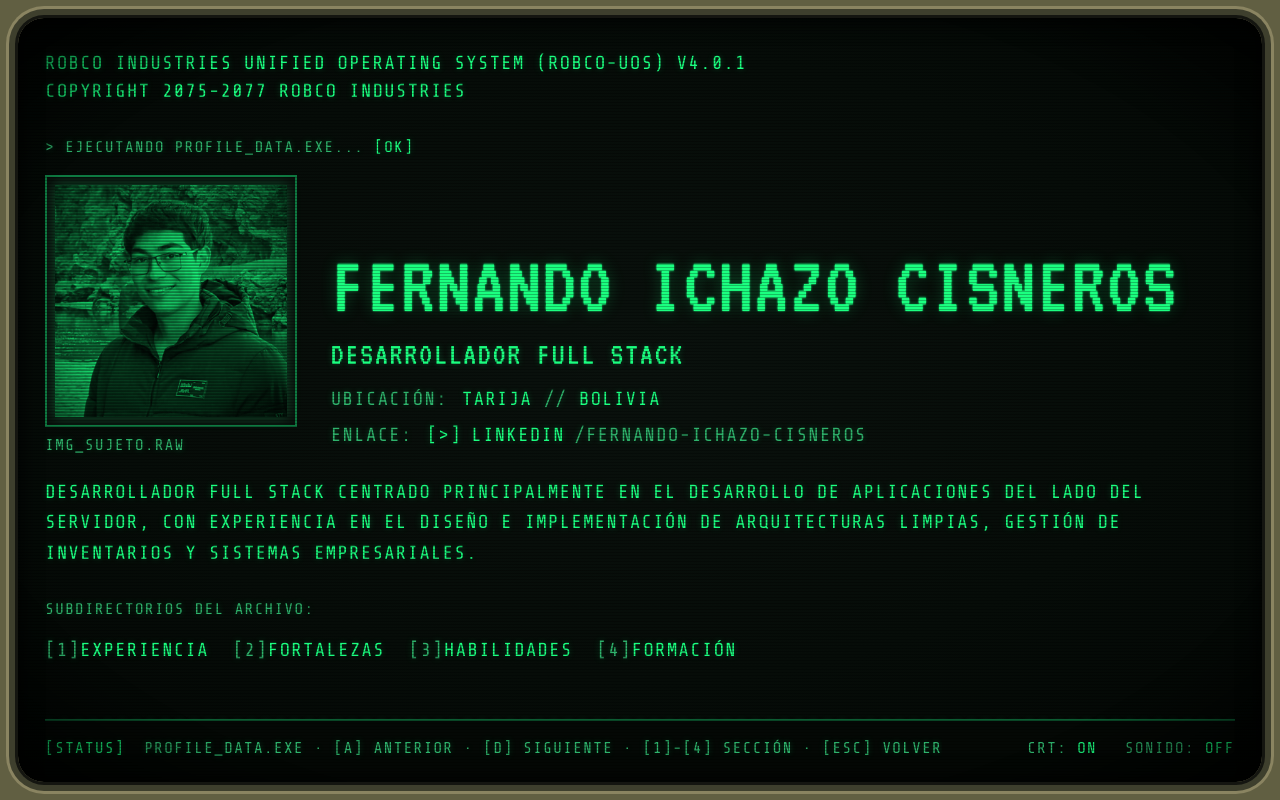
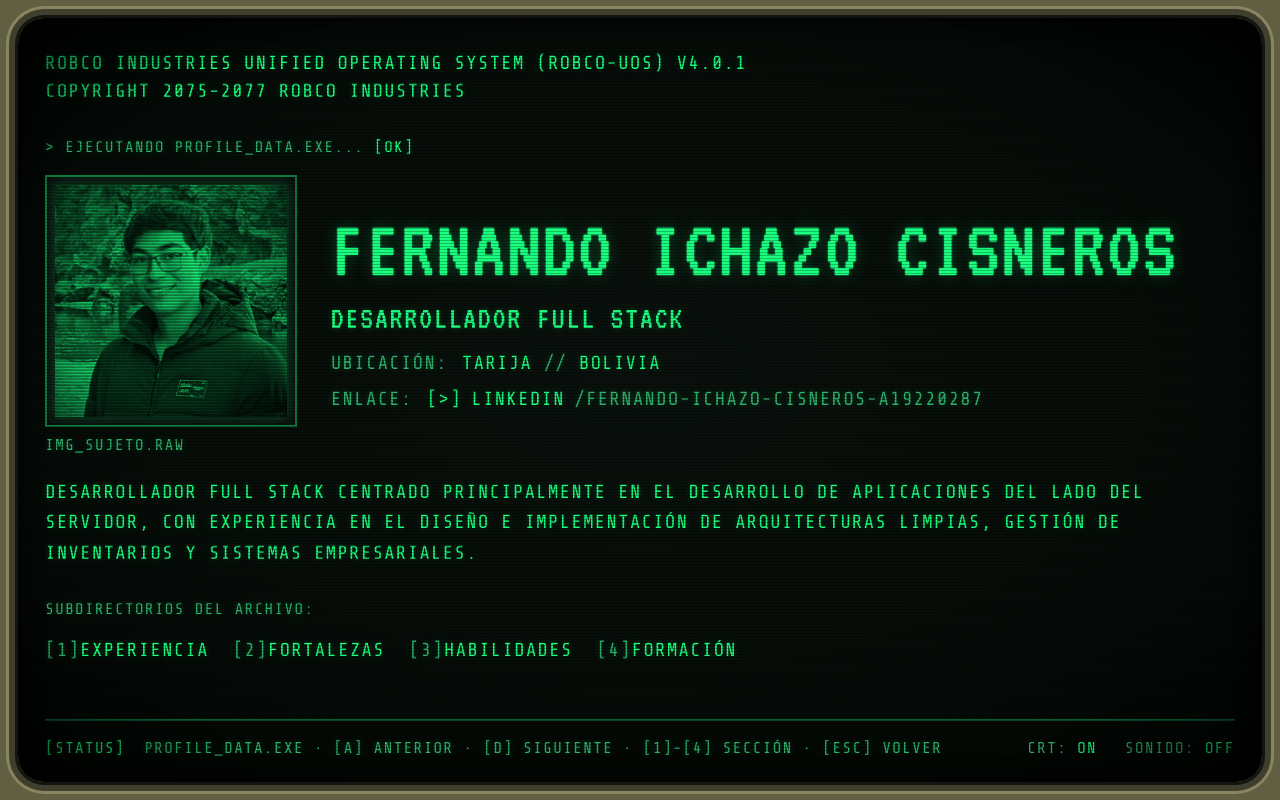
Before and after one commit to fernandoichazo/fernandoichazo.github.io, an Astro site: page /perfil in a window 1280 px wide. Built offline with nearby package versions, Linux system fonts and the light colour scheme; Astro itself is replaced by a stand-in of ours; a web font is replaced by a local one.

Commit message:
refactor: changing linkedin url

```diff
--- a/src/components/perfil/ProfileIdentity.astro
+++ b/src/components/perfil/ProfileIdentity.astro
@@ -60,7 +60,7 @@ const { personal, foto, file } = Astro.props;
   .dossier {
     display: grid;
     grid-template-columns: auto 1fr;
-    align-items: end;
+    align-items: center;
     gap: clamp(1rem, 0.5rem + 2vw, 2.5rem);
     width: 100%;
     margin-top: 1rem;
--- a/src/data/perfil/personal.json
+++ b/src/data/perfil/personal.json
@@ -7,8 +7,8 @@
     "pais": "Bolivia"
   },
   "contacto": {
-    "linkedin": "https://linkedin.com/in/fernando-ichazo-cisneros",
-    "linkedinUsuario": "fernando-ichazo-cisneros"
+    "linkedin": "https://www.linkedin.com/in/fernando-ichazo-cisneros-a19220287",
+    "linkedinUsuario": "fernando-ichazo-cisneros-a19220287"
   },
   "foto": "imagen_perfil.jpeg"
 }
```
